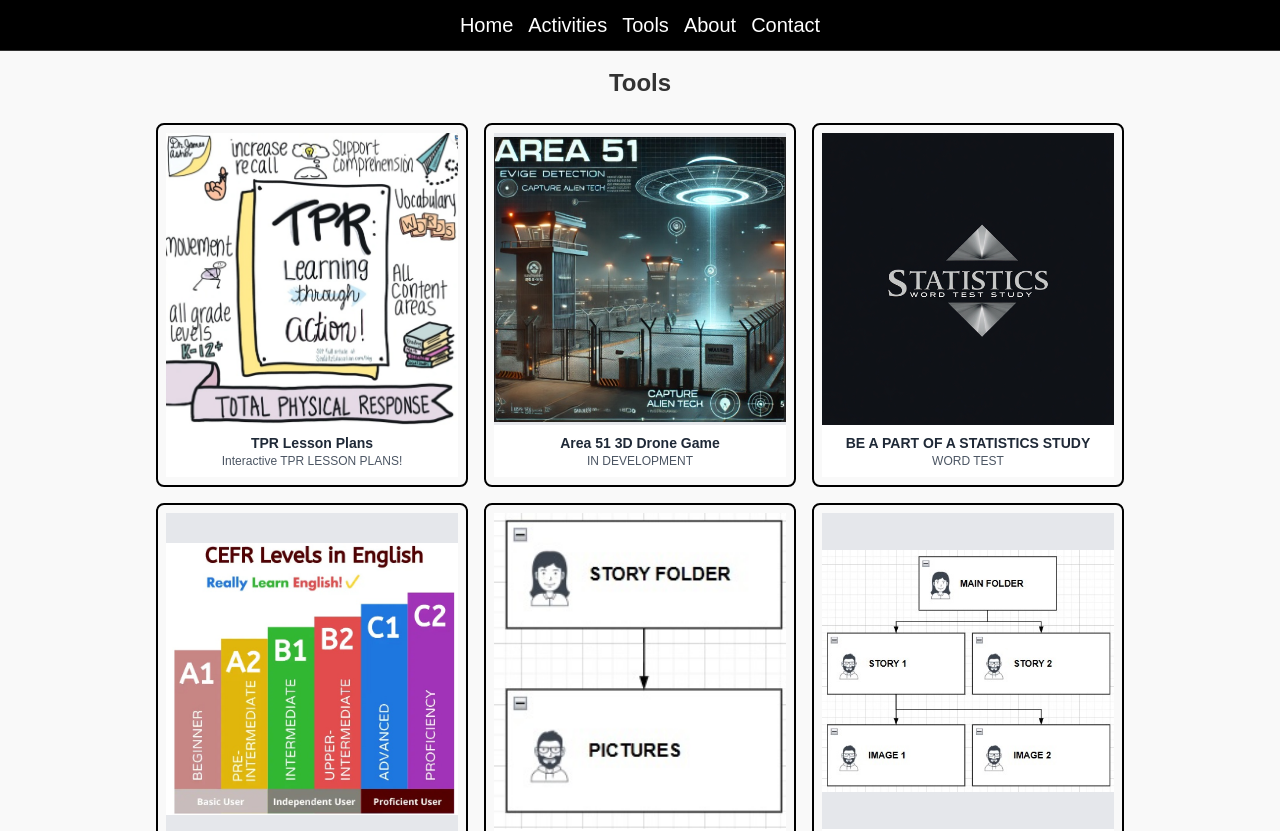
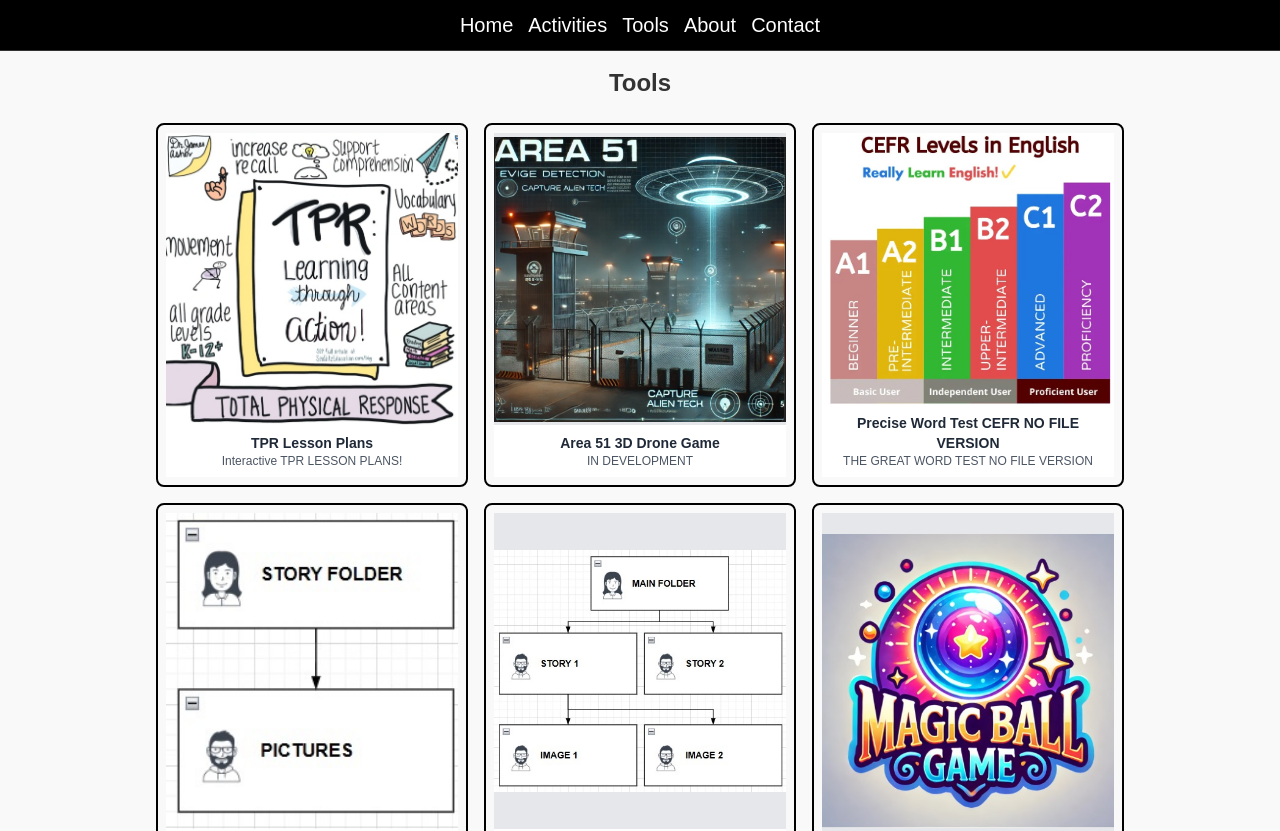
Before and after one commit to teachtudor/main, a Next.js app: page /Tools in a window 1280 px wide. Shown: the top 831 px of the page. Built offline with nearby package versions, Linux system fonts and the light colour scheme.

Commit message:
corrections

```diff
--- a/src/app/Tools/page.js
+++ b/src/app/Tools/page.js
@@ -33,12 +33,12 @@ const blogPosts = [
     image: "/area51.jpg", // Ensure this is the correct path
     description: "IN DEVELOPMENT",
   },
-  {
-    id:19,
-    title: "BE A PART OF A STATISTICS STUDY",
-    image: "/staword.jpeg", // Ensure this is the correct path
-    description: "WORD TEST",
-  },
+  // {
+  //   id:19,
+  //   title: "BE A PART OF A STATISTICS STUDY",
+  //   image: "/staword.jpeg", // Ensure this is the correct path
+  //   description: "WORD TEST",
+  // },
   {
     id: 5,
     title: "Precise Word Test CEFR NO FILE VERSION",
```
